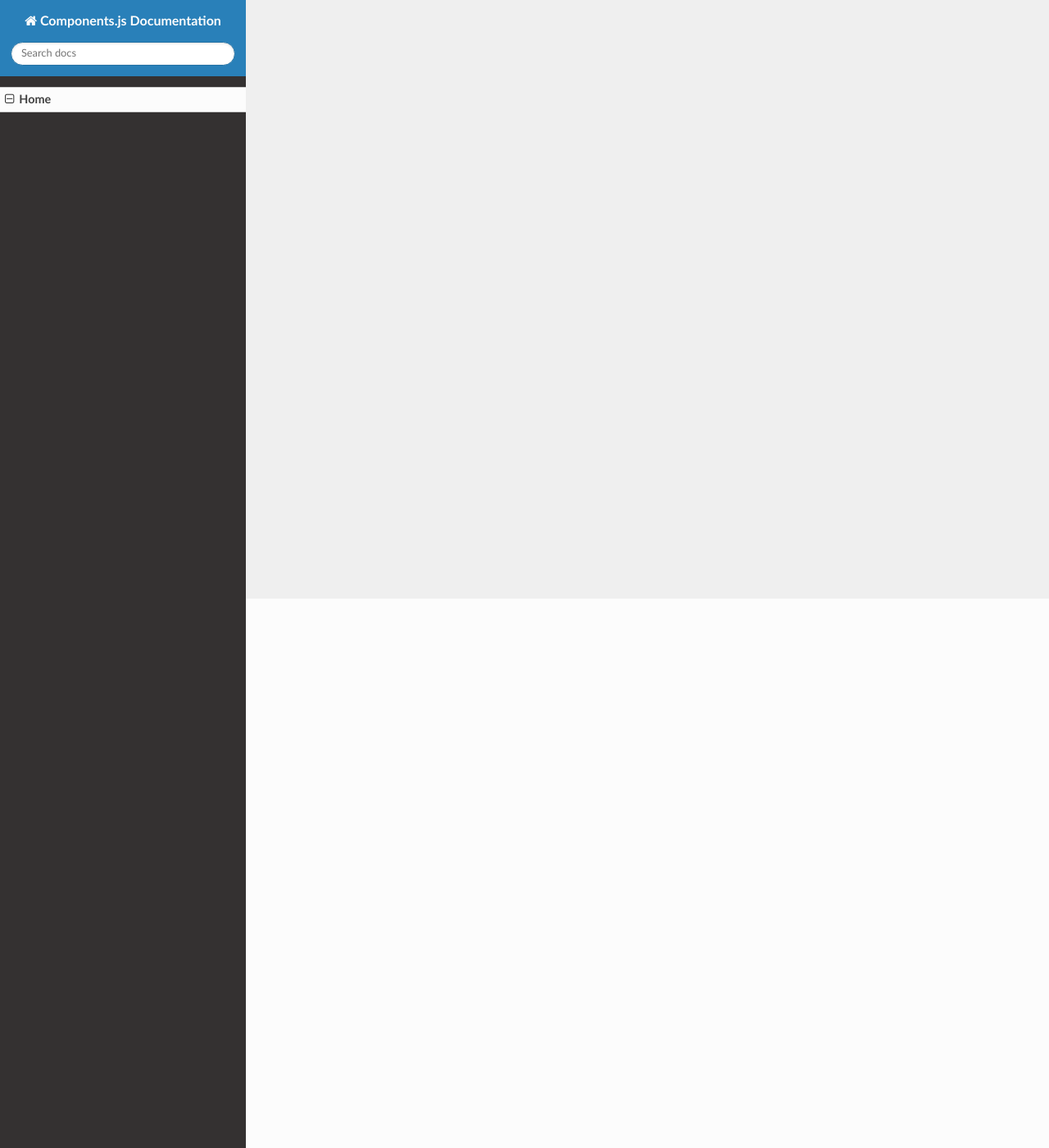
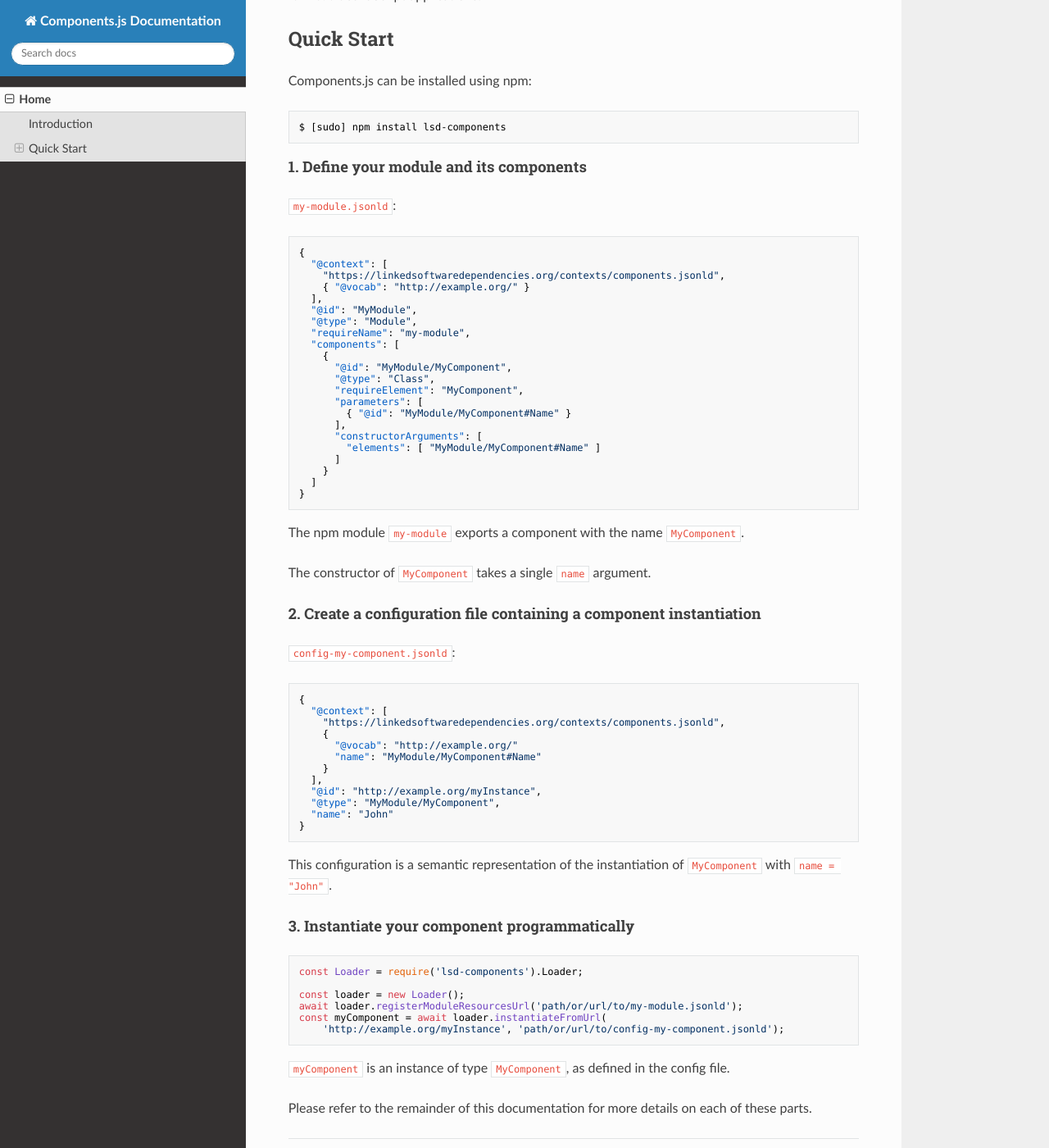
Before and after one commit to LinkedSoftwareDependencies/Documentation-Components.js, an MkDocs documentation site: the page built from docs/index.md, in a window 1280 px wide and 1400 px high, scrolled down 670 px. Shown: the whole window at 82% size. Built offline with MkDocs 1.6.1, drawn with Linux system fonts in a browser that asks for light colours; nearby versions of some CDN libraries; old or Windows-style settings are respelled for this version of MkDocs; some of the changed text lies outside the part shown.

Commit message:
Add introduction and quick start

````diff
--- a/docs/index.md
+++ b/docs/index.md
@@ -1,9 +1,101 @@
-Components.js Documentation
-===========================
+# Components.js Documentation
 
-This is the documentation for [Components.js].
+This is the documentation for [Components.js], a semantic dependency injection framework.
 
 Contribute to this documentation on [GitHub].
 
+## Introduction
+
+Components.js is a [dependency injection] framework for JavaScript applications.
+
+!!! note
+    Only [Node.js] modules are supported at the moment.
+
+Instead of hard-wiring software components together, Components.js allows these components to be _instantiated_ and _wired together_ declaratively using _semantic configuration files_.
+The advantage of these semantic configuration files is that software components can be uniquely and globally identified using [URIs].
+
+Configurations can be written in any [RDF] serialization, such as [JSON-LD].
+
+This software is aimed for developers who want to build _modular_ and _easily configurable_ and _rewireable_ JavaScript applications.
+
+## Quick Start
+
+Components.js can be installed using npm:
+```bash
+$ [sudo] npm install lsd-components
+```
+
+#### 1. Define your module and its components
+
+`my-module.jsonld`:
+```json
+{
+  "@context": [
+    "https://linkedsoftwaredependencies.org/contexts/components.jsonld",
+    { "@vocab": "http://example.org/" }
+  ],
+  "@id": "MyModule",
+  "@type": "Module",
+  "requireName": "my-module",
+  "components": [
+    {
+      "@id": "MyModule/MyComponent",
+      "@type": "Class",
+      "requireElement": "MyComponent",
+      "parameters": [
+        { "@id": "MyModule/MyComponent#Name" }
+      ],
+      "constructorArguments": [
+        "elements": [ "MyModule/MyComponent#Name" ]
+      ]
+    }
+  ]
+}
+```
+
+The npm module `my-module` exports a component with the name `MyComponent`.
+
+The constructor of `MyComponent` takes a single `name` argument.
+
+#### 2. Create a configuration file containing a component instantiation
+
+`config-my-component.jsonld`:
+```json
+{
+  "@context": [
+    "https://linkedsoftwaredependencies.org/contexts/components.jsonld",
+    {
+      "@vocab": "http://example.org/"
+      "name": "MyModule/MyComponent#Name"
+    }
+  ],
+  "@id": "http://example.org/myInstance",
+  "@type": "MyModule/MyComponent",
+  "name": "John"
+}
+```
+
+This configuration is a semantic representation of the instantiation of `MyComponent` with `name = "John"`.
+
+#### 3. Instantiate your component programmatically
+
+```javascript
+const Loader = require('lsd-components').Loader;
+
+const loader = new Loader();
+await loader.registerModuleResourcesUrl('path/or/url/to/my-module.jsonld');
+const myComponent = await loader.instantiateFromUrl(
+    'http://example.org/myInstance', 'path/or/url/to/config-my-component.jsonld');
+```
+
+`myComponent` is an instance of type `MyComponent`, as defined in the config file.
+
+Please refer to the remainder of this documentation for more details on each of these parts.
+
 [Components.js]: https://github.com/LinkedSoftwareDependencies/Components.js
 [GitHub]: https://github.com/LinkedSoftwareDependencies/Documentation-Components.js
+[dependency injection]: https://martinfowler.com/articles/injection.html
+[Node.js]: https://nodejs.org/en/
+[URIs]: https://www.w3.org/wiki/URI
+[RDF]: https://www.w3.org/RDF/
+[JSON-LD]: https://json-ld.org/
--- a/mkdocs.yml
+++ b/mkdocs.yml
@@ -3,4 +3,7 @@ pages:
 
 site_name: Components.js Documentation
 
+markdown_extensions:
+  - admonition
+
 theme: readthedocs
````
